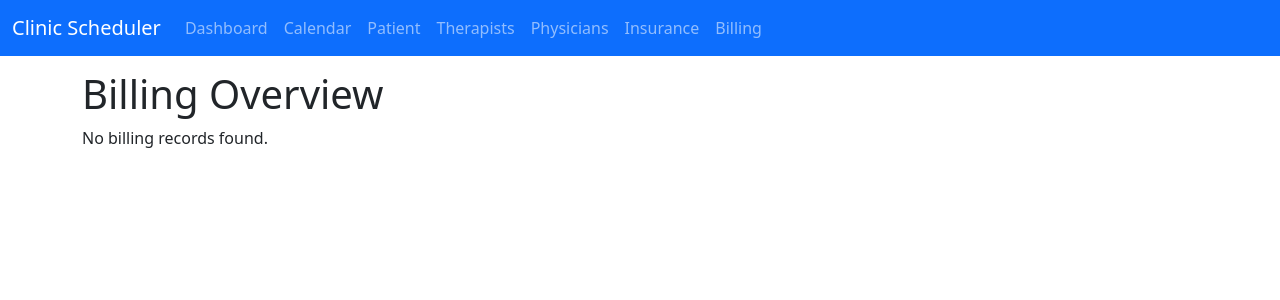
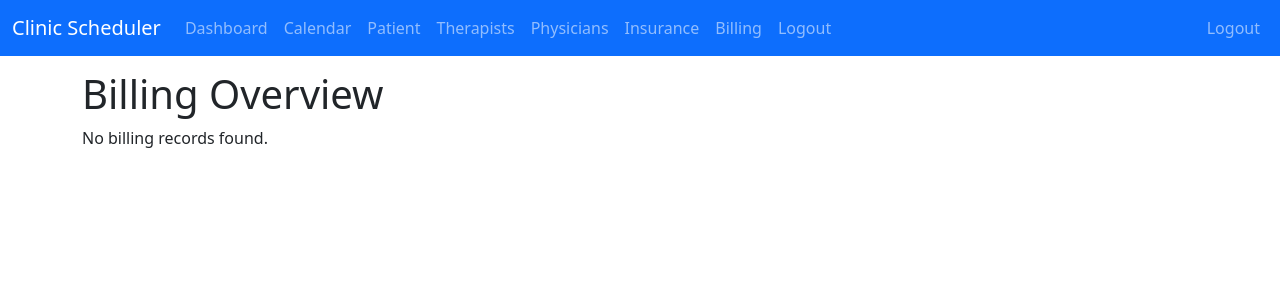
Before and after one commit to KLcoding01/pt-eval-flask, a Flask app: page /billing in a window 1280 px wide. Shown: the top 300 px of the page. Run offline with Flask 3, Linux system fonts and the light colour scheme; the visitor is signed in with stand-in values (Sample User, id 1); some libraries are stand-ins or nearby versions.

Commit message:
Deploy: update all code, templates, and dependencies for Render

```diff
--- a/templates/base.html
+++ b/templates/base.html
@@ -39,11 +39,19 @@
           <li class="nav-item"><a class="nav-link" href="{{ url_for('physicians_list') }}">Physicians</a></li>
           <li class="nav-item"><a class="nav-link" href="{{ url_for('insurance_list') }}">Insurance</a></li>
           <li class="nav-item"><a class="nav-link" href="{{ url_for('billing_overview') }}">Billing</a></li>
+          <li class="nav-item"><a class="nav-link" href="{{ url_for('logout') }}">Logout</a>
+        </li>
       </ul>
+      <ul class="navbar-nav ms-auto mb-2 mb-md-0">
+          {% if session.username %}
+          <li class="nav-item">
+            <a class="nav-link" href="{{ url_for('logout') }}">Logout</a>
+          </li>
+          {% endif %}
+        </ul>
+      </div>
     </div>
-  </div>
 </nav>
-
 <div class="container">
   {% with messages = get_flashed_messages() %}
     {% if messages %}
```
